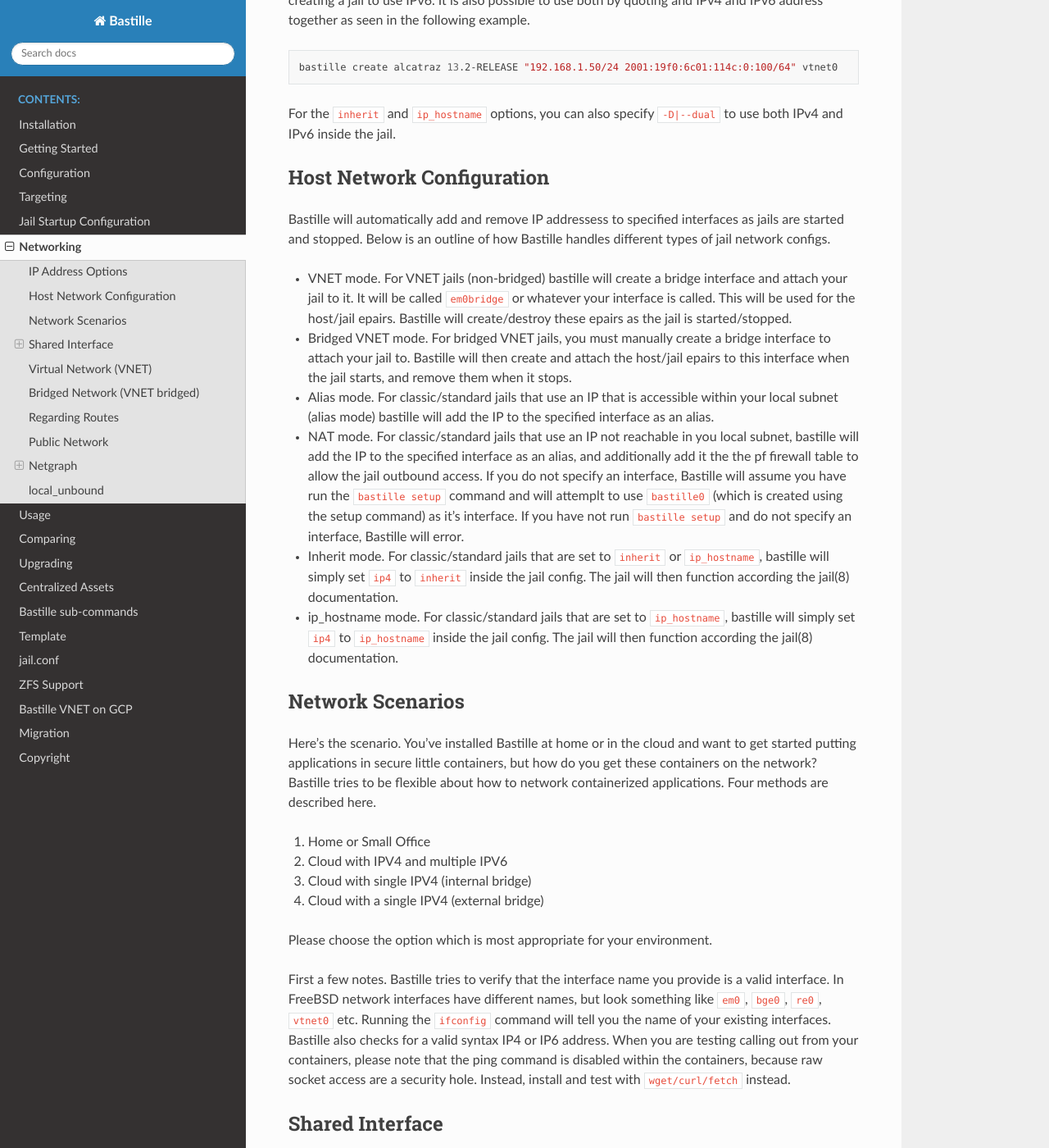
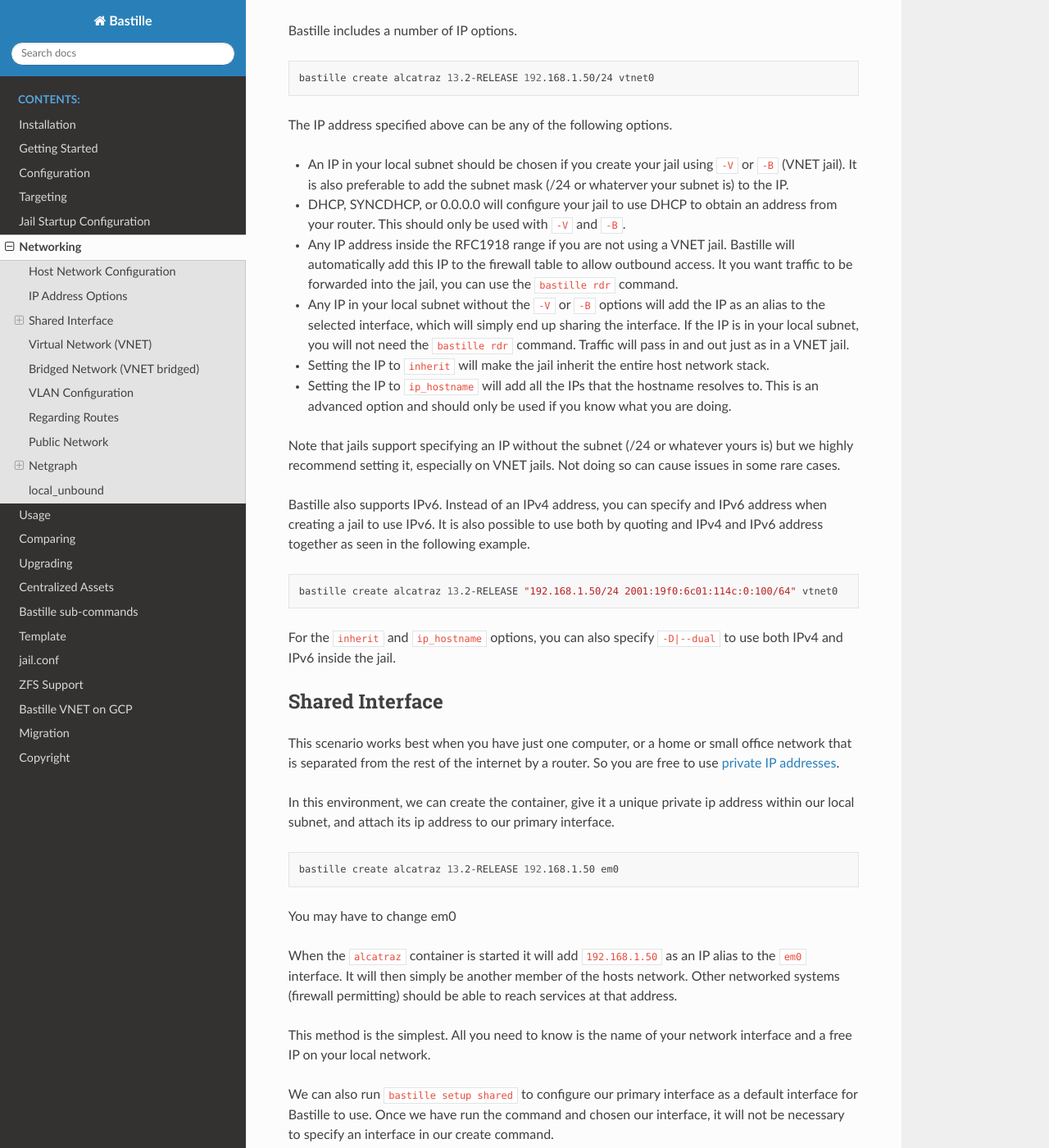
Before and after one commit to BastilleBSD/bastille, a Sphinx documentation site: the page built from docs/chapters/networking.rst, in a window 1280 px wide and 1400 px high, scrolled down 829 px. Shown: the whole window at 82% size. Built offline with Sphinx 7.4.7 and the Read the Docs theme 3.1.0, drawn with Linux system fonts in a browser that asks for light colours; some of the changed text lies outside the part shown.

Commit message:
document VLANs

```diff
--- a/docs/chapters/networking.rst
+++ b/docs/chapters/networking.rst
@@ -50,70 +87,6 @@ by quoting and IPv4 and IPv6 address together as seen in the following example.
 
 For the ``inherit`` and ``ip_hostname`` options, you can also specify
 ``-D|--dual`` to use both IPv4 and IPv6 inside the jail.
-
-Host Network Configuration
---------------------------
-
-Bastille will automatically add and remove IP addressess to specified interfaces
-as jails are started and stopped. Below is an outline of how Bastille handles
-different types of jail network configs.
-
-* VNET mode. For VNET jails (non-bridged) bastille will create a bridge
-  interface and attach your jail to it. It will be called ``em0bridge`` or
-  whatever your interface is called. This will be used for the host/jail epairs.
-  Bastille will create/destroy these epairs as the jail is started/stopped.
-
-* Bridged VNET mode. For bridged VNET jails, you must manually create a bridge
-  interface to attach your jail to. Bastille will then create and attach the
-  host/jail epairs to this interface when the jail starts, and remove them when
-  it stops.
-
-* Alias mode. For classic/standard jails that use an IP that is accessible
-  within your local subnet (alias mode) bastille will add the IP to the
-  specified interface as an alias.
-
-* NAT mode. For classic/standard jails that use an IP not reachable in you local
-  subnet, bastille will add the IP to the specified interface as an alias, and
-  additionally add it the the pf firewall table to allow the jail outbound
-  access. If you do not specify an interface, Bastille will assume you have run
-  the ``bastille setup`` command and will attemplt to use ``bastille0`` (which
-  is created using the setup command) as it's interface. If you have not run
-  ``bastille setup`` and do not specify an interface, Bastille will error.
-
-* Inherit mode. For classic/standard jails that are set to ``inherit`` or
-  ``ip_hostname``, bastille will simply set ``ip4`` to ``inherit`` inside the
-  jail config. The jail will then function according the jail(8) documentation.
-
-* ip_hostname mode. For classic/standard jails that are set to ``ip_hostname``,
-  bastille will simply set ``ip4`` to ``ip_hostname`` inside the jail config.
-  The jail will then function according the jail(8) documentation.
-
-Network Scenarios
------------------
-
-Here's the scenario. You've installed Bastille at home or in the cloud and want
-to get started putting applications in secure little containers, but how do you
-get these containers on the network? Bastille tries to be flexible about how to
-network containerized applications. Four methods are described here.
-
-1. Home or Small Office
-
-2. Cloud with IPV4 and multiple IPV6
-
-3. Cloud with single IPV4 (internal bridge)
-
-4. Cloud with a single IPV4 (external bridge)
-
-Please choose the option which is most appropriate for your environment.
-
-First a few notes. Bastille tries to verify that the interface name you provide
-is a valid interface. In FreeBSD network interfaces have different names, but
-look something like ``em0``, ``bge0``, ``re0``, ``vtnet0`` etc. Running the
-``ifconfig`` command will tell you the name of your existing interfaces.
-Bastille also checks for a valid syntax IP4 or IP6 address. When you are testing
-calling out from your containers, please note that the ping command is disabled
-within the containers, because raw socket access are a security hole. Instead,
-install and test with ``wget/curl/fetch`` instead.
 
 Shared Interface
 ----------------
@@ -329,6 +302,47 @@ on your system is.
    ifconfig_bridge0_name="bastille0bridge"
    ifconfig_bastille0bridge="addm vtnet0 up"
 
+VLAN Configuration
+------------------
+
+Bastille supports VLANs to some extent when creating jails. When creating a jail, use
+the ``--vlan ID`` options to specify a VLAN ID for your jail. This will set the proper
+variables inside the jails `rc.conf` to add the jail to the specified VLAN.
+
+You cannot use the ``-V`` options with interfaces that have dots (.) in the name, which is the
+standard way of naming a VLAN interface. This is due to the limitations
+of the JIB script that Bastille uses to manage VNET jails.
+
+You can however use ``-B`` with VLAN interfaces (even with dots in the name). Below
+is an ``rc.conf`` snippet that was provided by a user who has such a configuration.
+
+.. code-block:: shell
+
+  # rename ethernet interfaces
+  ifconfig_igb1_name="eth1"
+  ifconfig_eth1_descr="vm/jail ethernet interface"
+
+  # setup vlans
+  vlans_eth1="10 20 30"
+
+  # setup bridges
+  cloned_interfaces="bridge10 bridge20 bridge30"
+  ifconfig_bridge10_name="eth1.10bridge"
+  ifconfig_bridge20_name="eth1.20bridge"
+  ifconfig_bridge30_name="eth1.30bridge"
+  ifconfig_eth1_10bridge="addm eth1.10 up"
+  ifconfig_eth1_20bridge="addm eth1.20 up"
+  ifconfig_eth1_30bridge="addm eth1.30 up"
+
+  # bring interfaces up
+  ifconfig_eth1="up"
+  ifconfig_eth1_10="up"
+  ifconfig_eth1_20="up"
+  ifconfig_eth1_30="up"
+
+Notice that the interfaces are bridge interfaces, and can be used with ``-B``
+without issue.
+
 Regarding Routes
 ----------------
 
```
Also changed, not shown: other parts of docs/chapters/networking.rst (+37 -0 lines).
